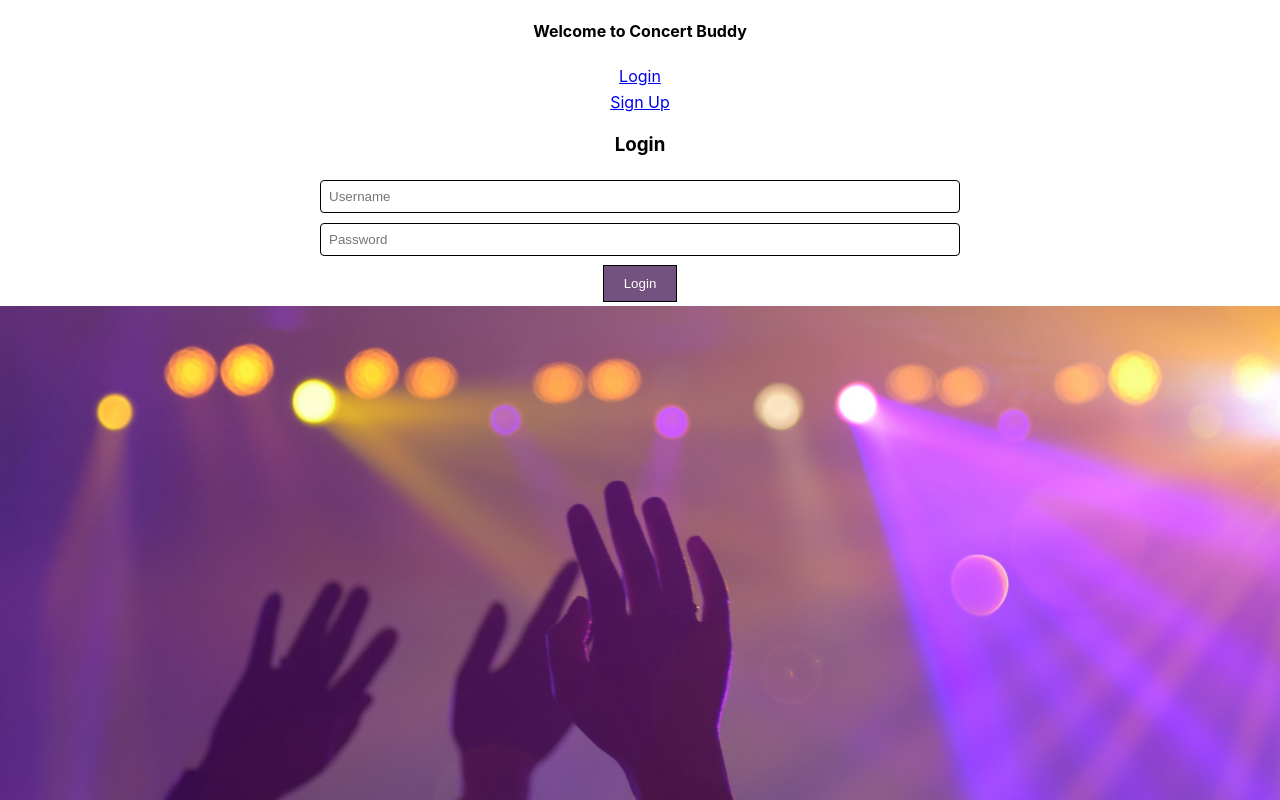
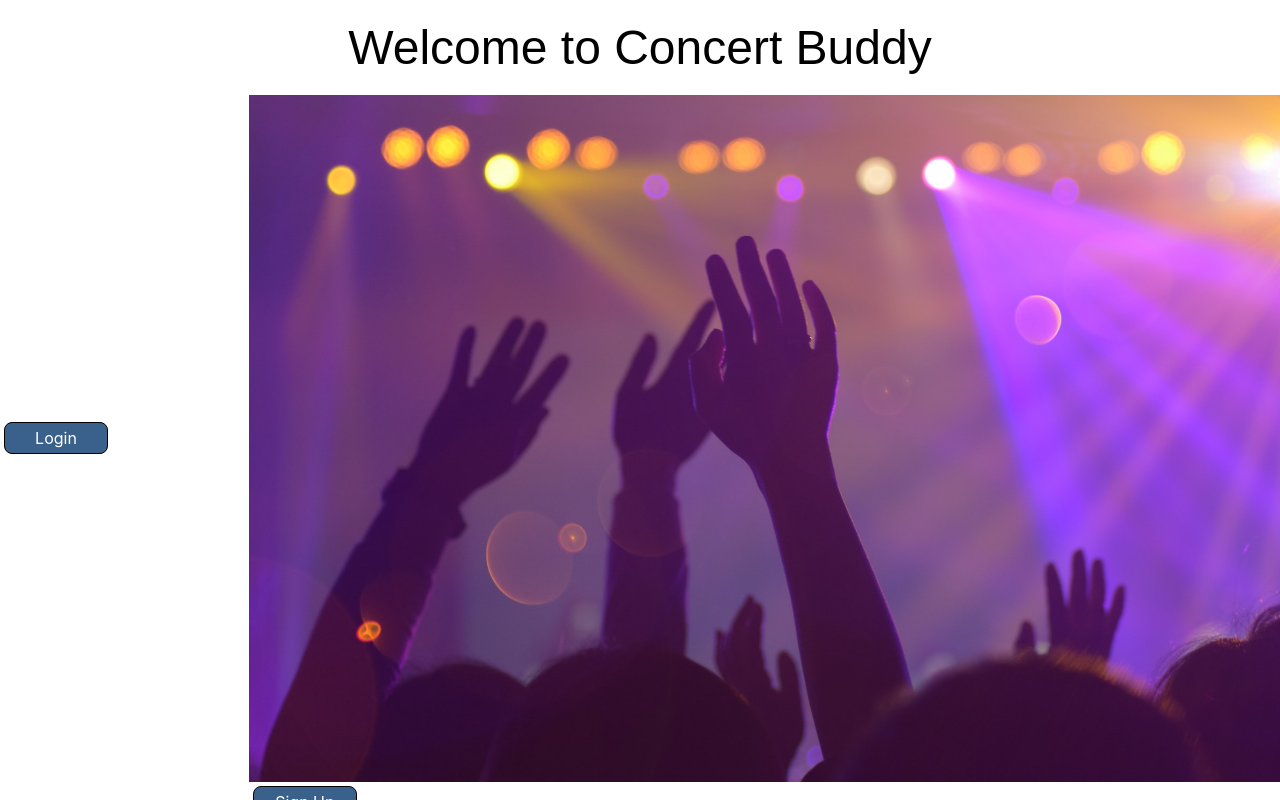
Before and after one commit to racheladaw/concert-buddy-frontend, a React (Create React App) app: page /login in a window 1280 px wide. Shown: the top 800 px of the page. Built offline with nearby package versions, Linux system fonts and the light colour scheme; no server answers.

Commit message:
Added styling for welcome page

```diff
--- a/src/App.css
+++ b/src/App.css
@@ -2,25 +2,6 @@
   width: 100vw;
   height: 100vh;
   text-align: center;
-}
-
-.App-logo {
-  height: 40vmin;
-}
-
-.App-header {
-  background-color: #282c34;
-  min-height: 100vh;
-  display: flex;
-  flex-direction: column;
-  align-items: center;
-  justify-content: center;
-  font-size: calc(10px + 2vmin);
-  color: white;
-}
-
-.App-link {
-  color: #09d3ac;
 }
 
 .MainContainer {
@@ -29,7 +10,7 @@
 }
 
 
-.LoggedOutScreen {
+/* .LoggedOutScreen {
   background-color: #c4b5c9;
   width: 100%;
   height: 100%;
@@ -37,40 +18,95 @@
   flex-flow: row wrap;
   justify-content: space-around;
   align-items: center;
+} */
+
+.Welcome {
+  align-items: center;
+  display: grid;
+  grid:
+  'header header'
+  'menu logo';
+}
+
+.Welcome h4 {
+  text-align: center;
+  margin: 20px 10px;
+  font-size: 3em;
+  font-family: Arial, Helvetica, sans-serif;
+  font-weight: 200;
+  grid-area: header;
+}
+
+.welcome-link {
+  display: inline-block;
+  border-radius: 8px;
+  color: white;
+  width: 70px;
+  background-color: #3a608c;
+  padding: 5px 16px;
+  margin: 0px 4px 5px 4px;
+  border: 1px solid black;
+  text-decoration: none;
+}
+
+.welcome-link:hover {
+  box-shadow: 0 12px 16px 0 rgba(0,0,0,0.24), 0 17px 50px 0 rgba(0,0,0,0.19);
+}
+
+.welcome-text {
+  grid-area: menu;
+  text-align: center;
+  padding-left: 30px;
+  padding-right: 30px;
 }
 
 .logo {
-  height: 100%;
-  width: 100%;
-  flex: 2 1 0;
+  grid-area: logo;
 }
 
 .logo img {
   width: 100%;
   height: 100%;
+  margin: 0;
 }
 
 .Login {
-  flex: 1 1 0;
   font-size: 1em;
+  padding: 2px 20px;
 }
 
 .text-input {
   box-sizing: border-box;
   border: 1px solid;
   border-radius: 4px;
-  width: 50%;
-  padding: 8px;
+  width: 100%;
+  padding: 15px 10px;
   margin: 5px;
 }
 
 .submit-input {
-  background-color: #745280;
+  background-color: #3a608c;
   color: white;
   border: 1px solid black;
-  padding: 10px 20px;
-  margin: 4px 2px;
+  padding: 14px 20px;
+  margin: 10px 10px;
   cursor: pointer;
+  border-radius: 8px;
+  font-size: 1em;
+}
+
+.submit-input:hover {
+  box-shadow: 0 12px 16px 0 rgba(0,0,0,0.24), 0 17px 50px 0 rgba(0,0,0,0.19);
+}
+
+.Login h3 {
+  font-size: 1.5em;
+  font-weight: 150;
+}
+
+.SignUp h3 {
+  font-size: 1.5em;
+  font-weight: 150;
 }
 
 .logout-button {
@@ -83,11 +119,6 @@
   color: white;
   text-decoration: none;
   font-size: 1em;
-}
-
-.welcome-link {
-  display: inline-block;
-  padding: 3px;
 }
 
 .NavBar {
```
